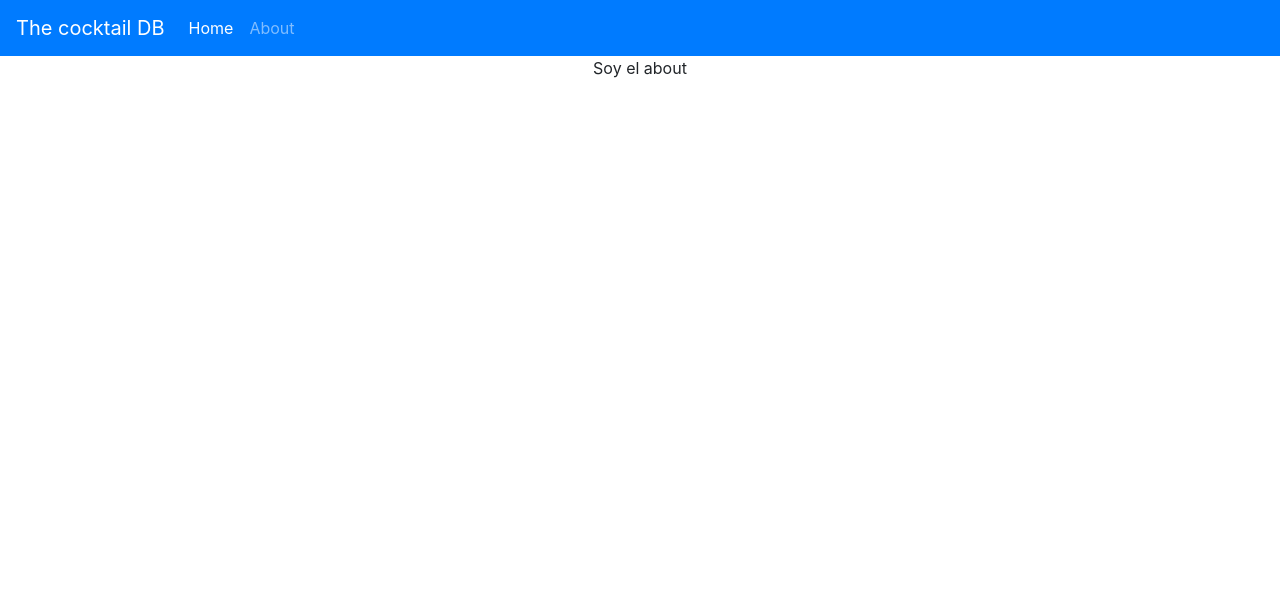
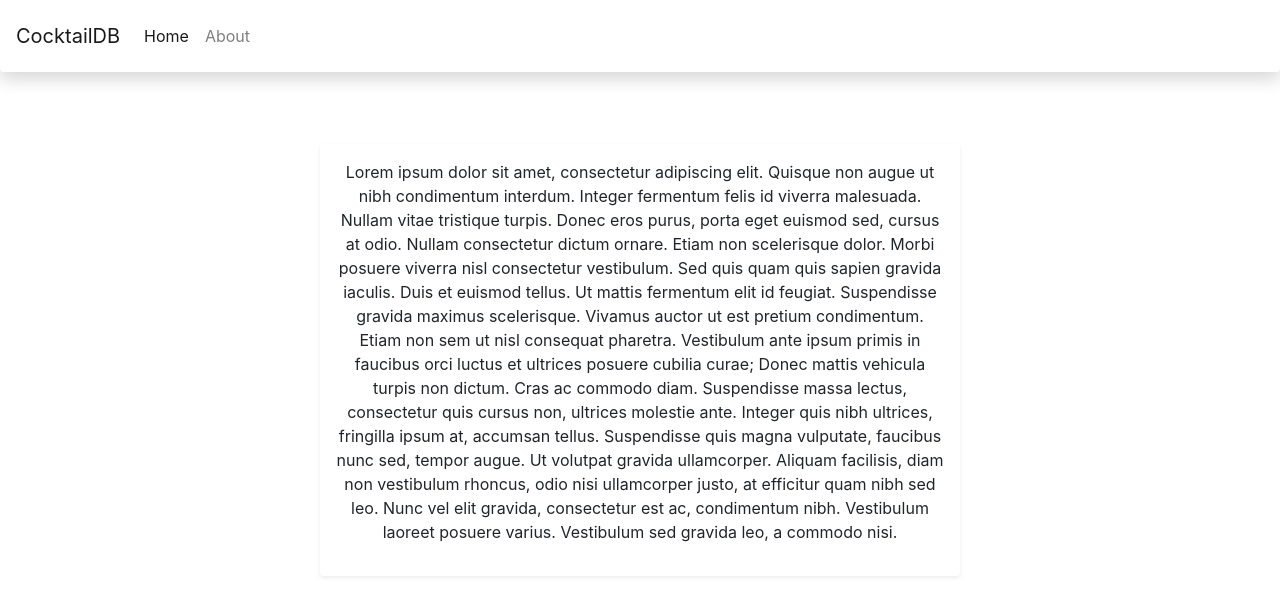
Before and after one commit to Emmanuel-Guerreiro/cocktailDB, a React (Create React App) app: page /about in a window 1280 px wide. Shown: the top 616 px of the page. Built offline with nearby package versions, Linux system fonts and the light colour scheme.

Commit message:
hechas bases jsx

```diff
--- a/src/App.js
+++ b/src/App.js
@@ -2,6 +2,9 @@ import React from "react";
 import "./App.css";
 import { BrowserRouter as Router, Switch, Route } from "react-router-dom";
 import "bootstrap/dist/css/bootstrap.min.css";
+import $ from "jquery";
+import Popper from "popper.js";
+import "bootstrap/dist/js/bootstrap.bundle.min";
 
 //importo componentes
 import NavBar from "./componentes/navbar";
--- a/src/componentes/buscador.js
+++ b/src/componentes/buscador.js
@@ -1,11 +1,28 @@
-import React from 'react';
+import React from "react";
 
 const Buscador = () => {
-    return(
-        <div>
-
+  return (
+    <div className="d-flex justify-content-center col-12">
+      <div className="input-group col-4 m-4 py-4 shadow-sm bg-white rounded">
+        <input
+          type="text"
+          className="form-control"
+          placeholder="Recipient's username"
+          aria-label="Recipient's username"
+          aria-describedby="button-addon2"
+        />
+        <div className="input-group-append">
+          <button
+            className="btn btn-outline-secondary"
+            type="button"
+            id="button-addon2"
+          >
+            Button
+          </button>
         </div>
-    );
-}
+      </div>
+    </div>
+  );
+};
 
 export default Buscador;
--- a/src/componentes/listaTragos.js
+++ b/src/componentes/listaTragos.js
@@ -0,0 +1,43 @@
+import React from "react";
+
+//importo componentes
+import TarjetaPreview from "./tarjetaPreview";
+
+const ListaTragos = () => {
+  return (
+    <div className="d-flex flex-wrap m-4 justify-content-center">
+      <TarjetaPreview />
+      <TarjetaPreview />
+      <TarjetaPreview />
+      <TarjetaPreview />
+      <TarjetaPreview />
+      <TarjetaPreview />
+      <TarjetaPreview />
+      <TarjetaPreview />
+      <TarjetaPreview />
+      <TarjetaPreview />
+      <TarjetaPreview />
+      <TarjetaPreview />
+      <TarjetaPreview />
+      <TarjetaPreview />
+      <TarjetaPreview />
+      <TarjetaPreview />
+      <TarjetaPreview />
+      <TarjetaPreview />
+      <TarjetaPreview />
+      <TarjetaPreview />
+      <TarjetaPreview />
+      <TarjetaPreview />
+      <TarjetaPreview />
+      <TarjetaPreview />
+      <TarjetaPreview />
+      <TarjetaPreview />
+      <TarjetaPreview />
+      <TarjetaPreview />
+      <TarjetaPreview />
+      <TarjetaPreview />
+    </div>
+  );
+};
+
+export default ListaTragos;
--- a/src/componentes/navbar.js
+++ b/src/componentes/navbar.js
@@ -4,15 +4,11 @@ import { Link } from "react-router-dom";
 const NavBar = () => {
   return (
     <div>
-      <nav
-        id="navbar"
-        className="navbar navbar-expand-lg navbar-dark bg-primary"
-      >
+      <nav className="navbar fixed-top navbar-expand-lg navbar-light bg-light shadow p-3 mb-5 bg-white rounded">
         <Link className="navbar-brand" to="/">
-          The cocktail DB
+          CocktailDB
         </Link>
         <button
-          id="button-navbar"
           className="navbar-toggler"
           type="button"
           data-toggle="collapse"
@@ -26,12 +22,12 @@ const NavBar = () => {
         <div className="collapse navbar-collapse" id="navbarNav">
           <ul className="navbar-nav">
             <li className="nav-item active">
-              <Link className="nav-link" to="#">
+              <Link className="nav-link" to="/">
                 Home <span className="sr-only">(current)</span>
               </Link>
             </li>
             <li className="nav-item">
-              <Link className="nav-link" to="#">
+              <Link className="nav-link" to="/about">
                 About
               </Link>
             </li>
--- a/src/componentes/tarjetaPreview.js
+++ b/src/componentes/tarjetaPreview.js
@@ -1,11 +1,27 @@
-import React from 'react';
+import React from "react";
+import { Link } from "react-router-dom";
 
 const TarjetaPreview = () => {
-    return(
-        <div>
-            SOy una tarjeta preview
+  return (
+    <div className="m-2">
+      <div
+        className="card shadow-sm p-3 mb-5 bg-white rounded"
+        style={{ width: "18rem" }}
+      >
+        <img className="card-img-top" src="..." alt="Card image cap" />
+        <div className="card-body">
+          <h5 className="card-title">Card title</h5>
+          <p className="card-text">
+            Some quick example text to build on the card title and make up the
+            bulk of the card's content.
+          </p>
+          <Link to="#" className="btn btn-primary">
+            Go somewhere
+          </Link>
         </div>
-    );
-}
+      </div>
+    </div>
+  );
+};
 
 export default TarjetaPreview;
--- a/src/index.css
+++ b/src/index.css
@@ -1,13 +1,14 @@
 body {
   margin: 0;
-  font-family: -apple-system, BlinkMacSystemFont, 'Segoe UI', 'Roboto', 'Oxygen',
-    'Ubuntu', 'Cantarell', 'Fira Sans', 'Droid Sans', 'Helvetica Neue',
+  font-family: -apple-system, BlinkMacSystemFont, "Segoe UI", "Roboto", "Oxygen",
+    "Ubuntu", "Cantarell", "Fira Sans", "Droid Sans", "Helvetica Neue",
     sans-serif;
   -webkit-font-smoothing: antialiased;
   -moz-osx-font-smoothing: grayscale;
+  padding-top: 6em;
 }
 
 code {
-  font-family: source-code-pro, Menlo, Monaco, Consolas, 'Courier New',
+  font-family: source-code-pro, Menlo, Monaco, Consolas, "Courier New",
     monospace;
 }
--- a/src/paginas/about.js
+++ b/src/paginas/about.js
@@ -1,14 +1,34 @@
-import React from 'react';
+import React from "react";
 
-//Importo componentes
-import Buscador from '../componentes/buscador';
+//TODO: ver si hace falta tener hardcodeado el texto de lorem ipsum
 
-const About = () =>{
-    return(
-        <div>
-            Soy el about
-        </div>
-    );
-}
+const About = () => {
+  return (
+    <div className="d-flex justify-content-center">
+      <section className="shadow-sm col-6 p-3 pt-6 m-5 bg-white rounded">
+        <p>
+          Lorem ipsum dolor sit amet, consectetur adipiscing elit. Quisque non
+          augue ut nibh condimentum interdum. Integer fermentum felis id viverra
+          malesuada. Nullam vitae tristique turpis. Donec eros purus, porta eget
+          euismod sed, cursus at odio. Nullam consectetur dictum ornare. Etiam
+          non scelerisque dolor. Morbi posuere viverra nisl consectetur
+          vestibulum. Sed quis quam quis sapien gravida iaculis. Duis et euismod
+          tellus. Ut mattis fermentum elit id feugiat. Suspendisse gravida
+          maximus scelerisque. Vivamus auctor ut est pretium condimentum. Etiam
+          non sem ut nisl consequat pharetra. Vestibulum ante ipsum primis in
+          faucibus orci luctus et ultrices posuere cubilia curae; Donec mattis
+          vehicula turpis non dictum. Cras ac commodo diam. Suspendisse massa
+          lectus, consectetur quis cursus non, ultrices molestie ante. Integer
+          quis nibh ultrices, fringilla ipsum at, accumsan tellus. Suspendisse
+          quis magna vulputate, faucibus nunc sed, tempor augue. Ut volutpat
+          gravida ullamcorper. Aliquam facilisis, diam non vestibulum rhoncus,
+          odio nisi ullamcorper justo, at efficitur quam nibh sed leo. Nunc vel
+          elit gravida, consectetur est ac, condimentum nibh. Vestibulum laoreet
+          posuere varius. Vestibulum sed gravida leo, a commodo nisi.
+        </p>
+      </section>
+    </div>
+  );
+};
 
 export default About;
--- a/src/paginas/home.js
+++ b/src/paginas/home.js
@@ -1,11 +1,16 @@
-import React from 'react';
+import React from "react";
+
+//importo componentes
+import Buscador from "../componentes/buscador";
+import ListaTragos from "../componentes/listaTragos";
 
 const Home = () => {
-    return(
-        <div>
-            Soy el Home
-        </div>
-    );
-}
+  return (
+    <div>
+      <Buscador />
+      <ListaTragos />
+    </div>
+  );
+};
 
 export default Home;
```
Also changed, not shown: 1 other file (tests, documents, lock files or other folders).
